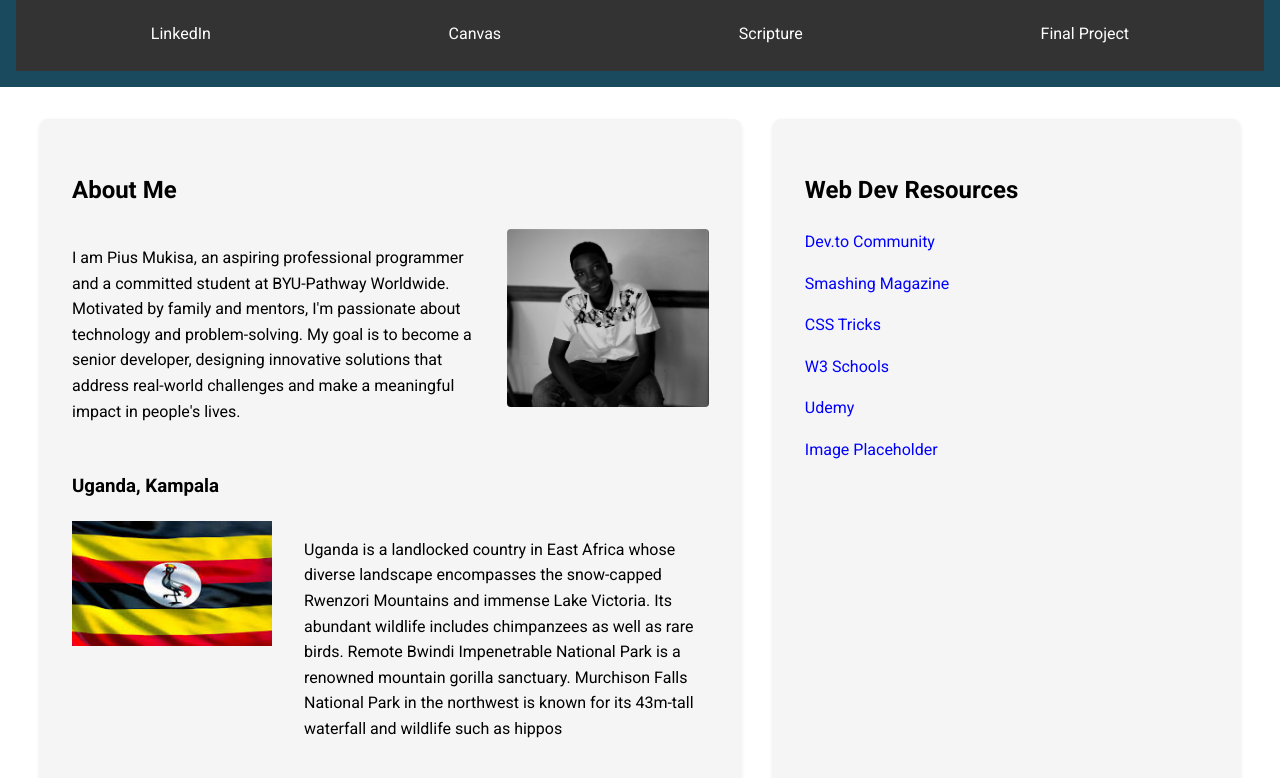
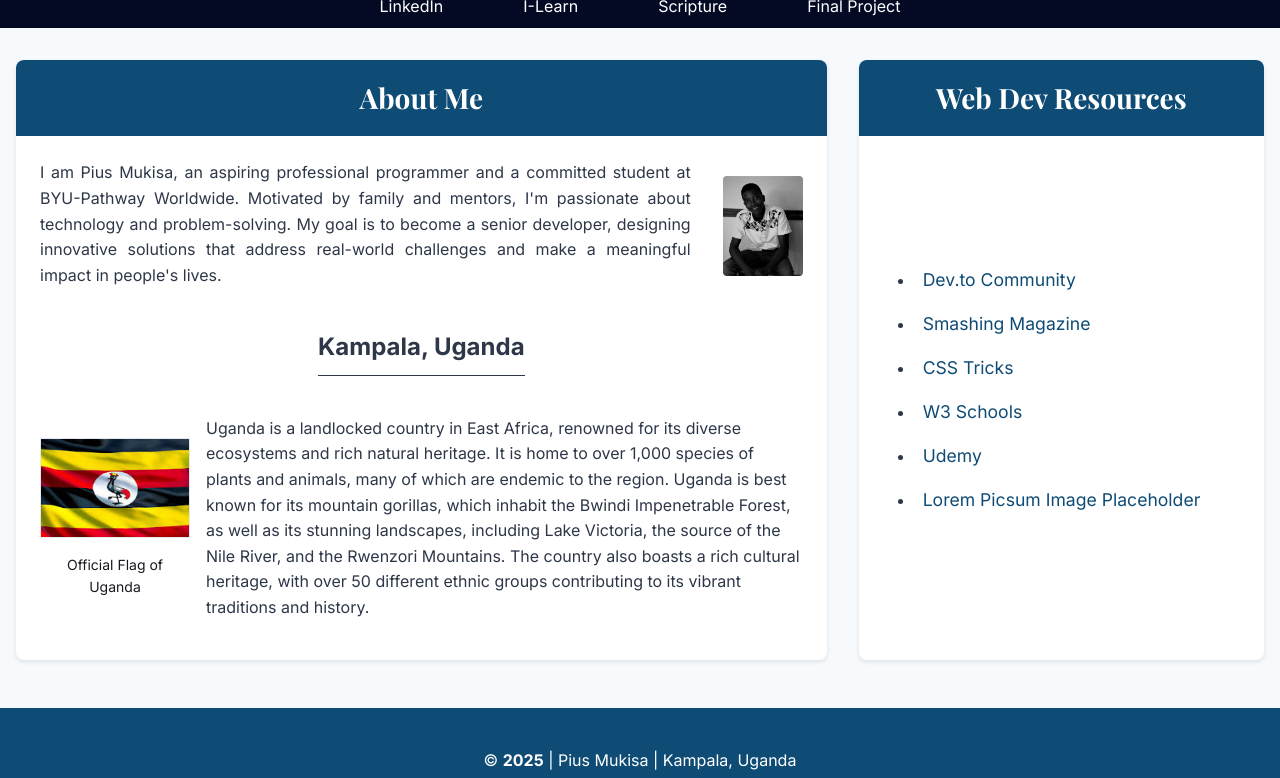
Before and after one commit to PiusMukisa/wdd131, a plain HTML site: page index.html in a window 1280 px wide. Shown: the part 102-880 px from the top of the page. Drawn offline with nearby package versions, Linux system fonts and the light colour scheme.

Commit message:
Dynamic Fundamentals

```diff
--- a/index.html
+++ b/index.html
@@ -3,55 +3,68 @@
    <head>
       <meta charset="UTF-8">
       <meta name="viewport" content="width=device-width, initial-scale=1.0">
-    <meta name="description" content="WDD 131 - Dynamic Web Fundamentals - [Your Name] - A personal webpage showcasing web development resources and information about Madagascar">
-    <meta name="author" content="[Your Name]">
-    <title>WDD 131 - Dynamic Web Fundamentals - Pius Mukisa</title>
+      <meta name="description" content="WDD 131 - Dynamic Web Fundamentals - Owen Kasule Muhereza - A comprehensive web development portfolio showcasing HTML, CSS, and JavaScript skills">
+      <meta name="author" content="Owen Kasule Muhereza">
+      <title>WDD 131 - Dynamic Web Fundamentals - Owen Kasule Muhereza</title>
+      <link rel="preconnect" href="https://fonts.googleapis.com">
+      <link rel="preconnect" href="https://fonts.gstatic.com" crossorigin>
+      <link href="https://fonts.googleapis.com/css2?family=Inter:wght@400;500;600;700&family=Playfair+Display:wght@700&display=swap" rel="stylesheet">
       <link rel="stylesheet" href="styles/base.css">
       <script src="scripts/getdates.js" defer></script>
-    <link href="https://fonts.googleapis.com/css2?family=Roboto:wght@400;700&display=swap" rel="stylesheet">
   </head>
   <body>
     <header>
-        <h1>WDD 131: Dynamic Web Fundamentals - Pius Mukisa</h1>
+        <h1>WDD 131: Dynamic Web Fundamentals - <span class="header-highlight">Pius Mukisa</span></h1>
       <nav>
-            <a href="https://linkedin.com">LinkedIn</a>
-            <a href="https://byupw.instructure.com/">Canvas</a>
-            <a href="https://www.churchofjesuschrist.org/study/scriptures">Scripture</a>
-            <a href="#">Final Project</a>
+        <a href="https://www.linkedin.com/in/owen-muhereza-kasule-wsedev" target="_blank" rel="noopener noreferrer">LinkedIn</a>
+        <a href="https://byui.instructure.com/" target="_blank" rel="noopener noreferrer">I-Learn</a>
+        <a href="https://www.churchofjesuschrist.org/study/scriptures/bofm/1-ne/3?lang=eng&id=p7#p7" target="_blank" rel="noopener noreferrer">Scripture</a>
+        <a href="/final-project/">Final Project</a>
         </nav>
         </header>
+
         <main>
-        <section class="card">
+            <div class="card about-section">
                 <h2>About Me</h2>
                 <div class="about-content">
-                <div class="text-content">
+                    <div class="about-text">
                         <p>I am Pius Mukisa, an aspiring professional programmer and a committed student at BYU-Pathway Worldwide. Motivated by family and mentors, I'm passionate about technology and problem-solving. My goal is to become a senior developer, designing innovative solutions that address real-world challenges and make a meaningful impact in people's lives.</p>
                     </div>
-                <div class="profile-image">
-                    <img src="../images/piusmukisa.jpg" alt="Profile photo">
+                    <div class="profile-photo">
+                        <img src="/images/mukisaimage.jpg" alt="Profile Photo" class="profile-photo-img">
                     </div>
                 </div>
-            <h3>Uganda, Kampala</h3>
-            <div class="flag-section">
-                <img src="../images/Flag.jpg" alt="Official Flag Of Uganda`" class="flag">
-                <p>Uganda is a landlocked country in East Africa whose diverse landscape encompasses the snow-capped Rwenzori Mountains and immense Lake Victoria. Its abundant wildlife includes chimpanzees as well as rare birds. Remote Bwindi Impenetrable National Park is a renowned mountain gorilla sanctuary. Murchison Falls National Park in the northwest is known for its 43m-tall waterfall and wildlife such as hippos</p>
+
+                <div class="location-info">
+                    <h3>Kampala, Uganda</h3>
+                    <div class="location-details">
+                        <div class="flag-container">
+                            <img src="/images/Flag.jpg" alt="Flag of Uganda" class="flag-img">
+                            <p class="flag-caption">Official Flag of Uganda</p>
                         </div>
-        </section>
-        <section class="card">
+                        <div class="location-content">
+                            <p>Uganda is a landlocked country in East Africa, renowned for its diverse ecosystems and rich natural heritage. It is home to over 1,000 species of plants and animals, many of which are endemic to the region. Uganda is best known for its mountain gorillas, which inhabit the Bwindi Impenetrable Forest, as well as its stunning landscapes, including Lake Victoria, the source of the Nile River, and the Rwenzori Mountains. The country also boasts a rich cultural heritage, with over 50 different ethnic groups contributing to its vibrant traditions and history.</p>
+                        </div>
+                    </div>
+                </div>
+            </div>
+
+          <div class="card resources-section">
             <h2>Web Dev Resources</h2>
             <ul>
-                <li><a href="#">Dev.to Community</a></li>
-                <li><a href="#">Smashing Magazine</a></li>
-                <li><a href="#">CSS Tricks</a></li>
-                <li><a href="#">W3 Schools</a></li>
-                <li><a href="#">Udemy</a></li>
-                <li><a href="#">Image Placeholder</a></li>
+              <li><a href="https://dev.to" target="_blank">Dev.to Community</a></li>
+              <li><a href="https://www.smashingmagazine.com/" target="_blank">Smashing Magazine</a></li>
+              <li><a href="https://css-tricks.com/" target="_blank">CSS Tricks</a></li>
+              <li><a href="https://www.w3schools.com/" target="_blank">W3 Schools</a></li>
+              <li><a href="https://www.udemy.com/" target="_blank">Udemy</a></li>
+              <li><a href="https://picsum.photos/" target="_blank">Lorem Picsum Image Placeholder</a></li>
             </ul>
-        </section>
+          </div>
         </main>
+
         <footer>
-        <p>©<span id="currentyear"></span> Pius Mukisa • Uganda</p>
-        <p id="lastModified"></p>
+          <p>© <span id="currentyear"></span> | Pius Mukisa | Kampala, Uganda</p>
+          <p id="lastModified" class="header-highlight"></p>
         </footer>
   </body>
 </html>
--- a/scripts/getdates.js
+++ b/scripts/getdates.js
@@ -1,5 +1,5 @@
-// Get current year for copyright
+// Update copyright year
 document.getElementById('currentyear').textContent = new Date().getFullYear();
 
-// Get last modified date
+// Update last modified date
 document.getElementById('lastModified').textContent = `Last Modified: ${document.lastModified}`;
--- a/styles/base.css
+++ b/styles/base.css
@@ -1,117 +1,285 @@
-/* Base styles */
-body {
-    font-family: 'Roboto', sans-serif;
+/* Base styles and CSS reset */
+:root {
+    --primary-color: #0f4c75;
+    --secondary-color: #1e40af;
+    --text-color: #2d3748;
+    --background-color: #f7fafc;
+    --card-background: #ffffff;
+    --header-font: 'Playfair Display', serif;
+    --body-font: 'Inter', sans-serif;
+    --card-height: 600px;
+  }
+
+  * {
     margin: 0;
     padding: 0;
-    line-height: 1.6;
+    box-sizing: border-box;
   }
 
+  body {
+    font-family: var(--body-font);
+    color: var(--text-color);
+    line-height: 1.6;
+    background-color: var(--background-color);
+  }
+
+  /* Header styles */
   header {
-    background-color: #1a4a5e;
+    background-color: var(--primary-color);
     color: white;
-    padding: 1rem;
     text-align: center;
   }
 
   h1 {
-    margin: 0;
-    padding: 1rem;
+    font-family: var(--header-font);
+    font-size: 2.5rem;
+    margin-bottom: 1.5rem;
   }
 
   nav {
-    background-color: #333;
     display: flex;
-    justify-content: space-around;
-    padding: 1rem;
+    justify-content: center;
+    gap: 3rem;
+    flex-wrap: wrap;
+    background-color: #040924;
   }
 
   nav a {
     color: white;
     text-decoration: none;
     padding: 0.5rem 1rem;
+    border-radius: 0.25rem;
+    transition: background-color 0.3s ease;
   }
 
   nav a:hover {
-    background-color: #555;
-    border-radius: 4px;
+    background-color: var(--secondary-color);
   }
 
+  /* Main content styles */
   main {
-    max-width: 1200px;
+    max-width: 1400px;
     margin: 2rem auto;
+    padding: 0 1rem;
     display: grid;
-    grid-template-columns: 3fr 2fr;
+    grid-template-columns: 2fr 1fr;
     gap: 2rem;
-    padding: 0 1rem;
   }
 
   .card {
-    background-color: #f5f5f5;
-    border-radius: 8px;
-    padding: 2rem;
-    box-shadow: 0 2px 4px rgba(0,0,0,0.1);
-}
-.card a{
-    color: blue;
+    background-color: var(--card-background);
+    border-radius: 0.5rem;
+    box-shadow: 0 2px 4px rgba(0, 0, 0, 0.1);
+    overflow: hidden;
+    height: var(--card-height);
+    display: flex;
+    flex-direction: column;
   }
 
+  .card h2 {
+    font-family: var(--header-font);
+    font-size: 1.75rem;
+    padding: 1rem;
+    color: white;
+    background-color: var(--primary-color);
+    margin: 0;
+    text-align: center;
+  }
+
+  /* About section styles */
   .about-content {
+    padding: 1.5rem;
     display: flex;
     gap: 2rem;
-    margin-bottom: 2rem;
+    align-items: flex-start;
+    flex: 0 0 auto;
+    flex-direction: row; /* Ensure the image remains on the right */
   }
 
-.text-content {
-    flex: 2;
+  h3 {
+    font-size: 1.5rem;
+    text-align: center;
+    margin-bottom: 1rem;
   }
 
-.profile-image {
+  .about-text {
+    flex: 1;
+    text-align: justify;
+  }
+
+  .profile-photo {
+    width: 80px;
+    height: 100px;
+    border-radius: 0.25rem;
+    margin-top: 1rem;
+    overflow: hidden;
+  }
+
+  .profile-photo-img {
+    width: 100%;
+    height: 100%;
+    object-fit: cover;
+    object-position: center;
+  }
+
+  .about-section {
+    margin-bottom: 1rem; /* Adjust the margin as needed to reduce the gap */
+  }
+
+  .location-info {
+    display: flex;
+    flex-direction: column;
+    align-items: center;
+    padding-top: 1rem; /* Adjust the padding as needed to reduce the gap */
+  }
+
+  .location-info h3 {
+    margin-bottom: 1rem; /* Adjust the margin as needed */
+  }
+
+  .location-info h3::after {
+    content: "";
+    display: block;
+    width: 100%;
+    height: 1px;
+    background-color: #2d3748; /* Adjust the color as needed */
+    margin: 0.5rem auto 0; /* Adjust the margin as needed */
+  }
+
+  .location-details {
+    display: flex;
+    align-items: center;
+    padding: 1.5rem; /* Adjust the padding as needed */
+    gap: 1rem;
+  }
+
+  .flag-container {
+    flex: 0 0 150px;
+  }
+
+  .location-content {
     flex: 1;
   }
 
-.profile-image img {
-    width: 100%;
-    height: auto;
-    border-radius: 4px;
+  .flag-img {
+    width: 150px;
+    height: 100px;
+    object-fit: cover;
+    object-position: center;
+    border: 1px solid #e2e8f0;
   }
 
-.flag-section {
-    display: flex;
-    gap: 2rem;
-    align-items: flex-start;
+  .flag-caption {
+    font-size: 0.875rem;
+    color: #181a1f;
+    text-align: center;
+    margin-top: 0.5rem;
   }
 
-.flag {
-    width: 200px;
-    height: auto;
+  /* Resources section styles */
+  .resources-section {
+    display: flex;
+    flex-direction: column;
   }
 
-ul {
-    list-style-type: none;
-    padding: 0;
+  .resources-section ul {
+    padding: 2rem;
+    list-style: disc;
+    margin-left: 1.5rem;
+    flex: 1;
+    display: flex;
+    flex-direction: column;
+    justify-content: center;
   }
 
-ul li {
+  .resources-section li {
     margin-bottom: 1rem;
+    padding-left: 0.5rem;
   }
 
-ul li a {
-    color: #1a4a5e;
+  .resources-section a {
+    color: var(--primary-color);
     text-decoration: none;
+    font-size: 1.1rem;
+    transition: color 0.3s ease;
   }
 
-ul li a:hover {
+  .resources-section a:hover {
+    color: var(--secondary-color);
     text-decoration: underline;
   }
 
+  .header-highlight {
+    color: rgb(253, 240, 49);
+  }
+
+  /* Footer styles */
   footer {
-    background-color: #1a4a5e;
+    background-color: var(--primary-color);
     color: white;
     text-align: center;
-    padding: 1rem;
+    padding: 2rem 1rem;
     margin-top: 2rem;
   }
 
   footer p {
     margin: 0.5rem 0;
   }
+
+  footer span {
+    font-weight: bold;
+  }
+
+  /* Responsive adjustments */
+  @media (max-width: 1024px) {
+    main {
+      grid-template-columns: 1fr;
+    }
+
+    .card {
+      height: auto;
+      min-height: var(--card-height);
+    }
+
+    .about-content {
+      flex-direction: row; /* Ensure the image remains on the right */
+    }
+
+    .profile-photo {
+      max-width: 80px;
+      height: 100px;
+      margin: 0 auto 1rem;
+      overflow: hidden; /* Ensure any overflow is hidden */
+    }
+
+    .profile-photo img {
+      width: 100%;
+      height: 100%;
+      object-fit: cover; /* Ensure the image covers the container without distortion */
+      object-position: center; /* Center the image within the container */
+    }
+
+    .about-text {
+      text-align: left;
+    }
+
+    .location-info {
+      flex-direction: column;
+      text-align: center;
+    }
+
+    .flag-container {
+      margin: 0 auto 1rem;
+    }
+  }
+
+  @media (max-width: 768px) {
+    h1 {
+      font-size: 2rem;
+    }
+
+    nav {
+      flex-direction: column;
+      gap: 0.75rem;
+    }
+  }
```
Also changed, not shown: images/mukisaimage.jpg (renamed from images/piusmukisa.jpg). Lines whose indentation alone changed are shown as unchanged.
